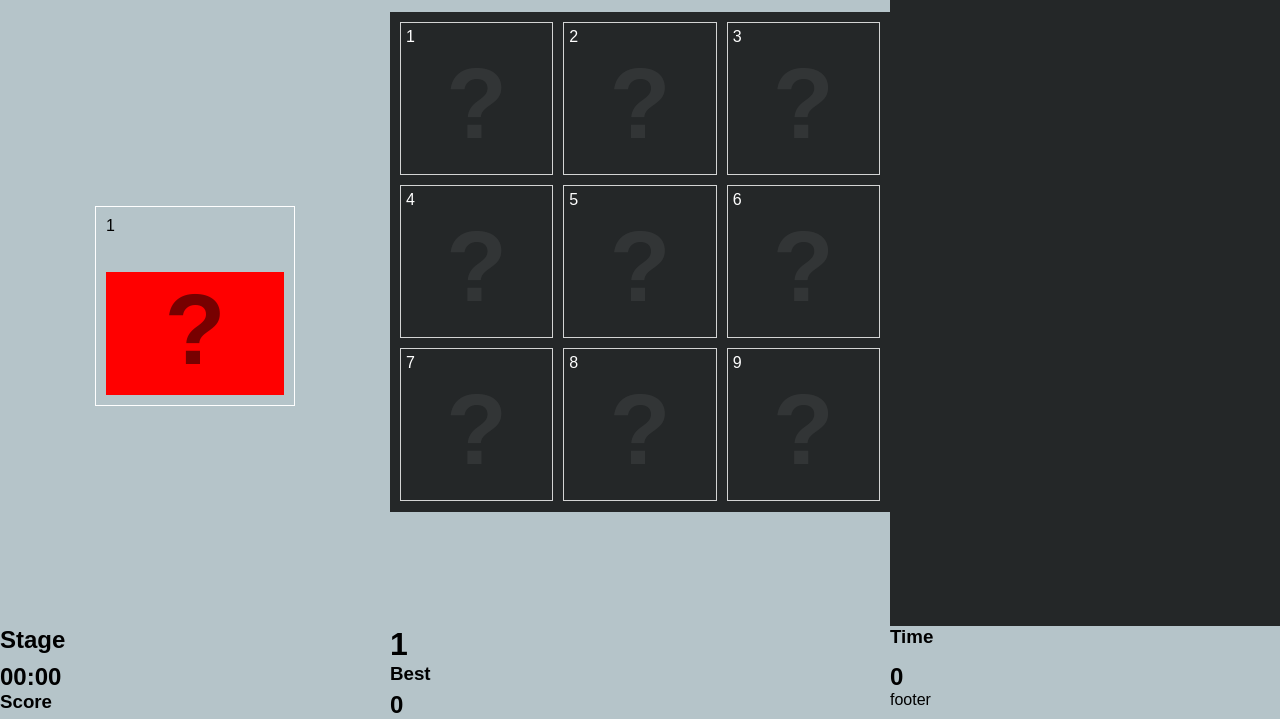
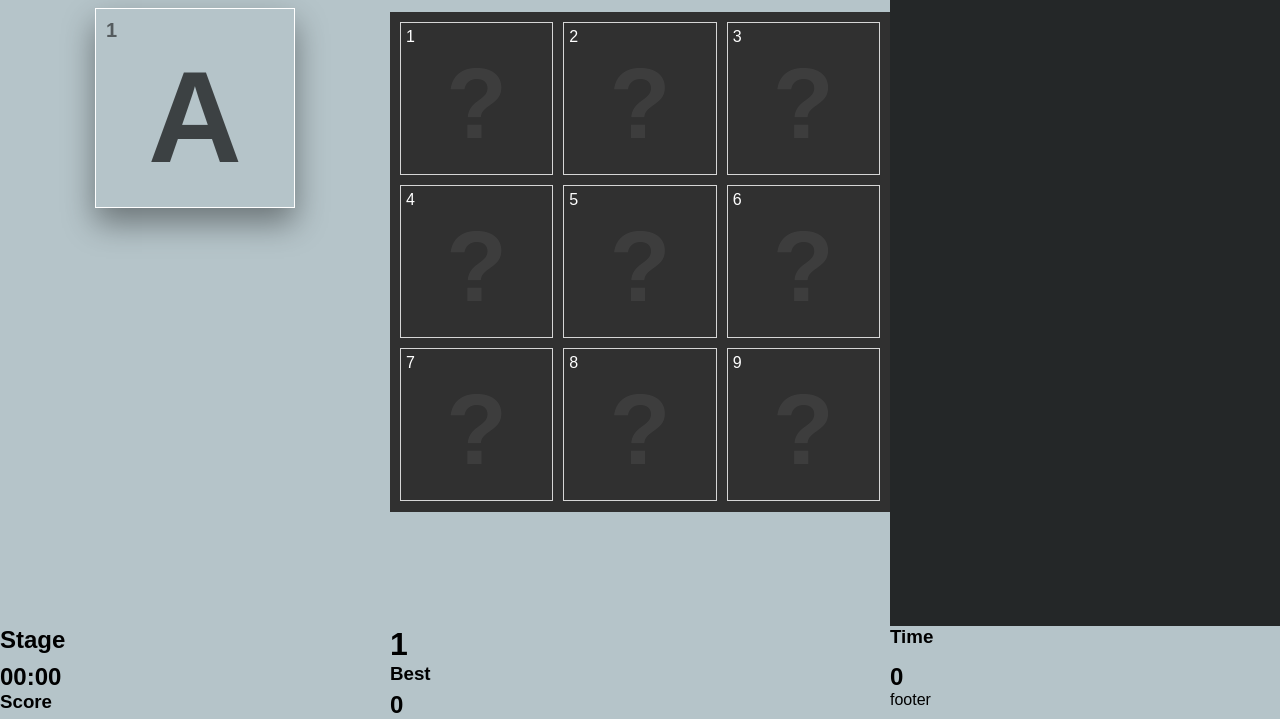
Before and after one commit to DenilsonLunna/Learnging-CSS, a plain HTML site: page index.html in a window 1280 px wide. Shown: the part 239-958 px from the top of the page. Drawn offline with Linux system fonts and the light colour scheme.

Commit message:
section terminada

```diff
--- a/index.html
+++ b/index.html
@@ -30,7 +30,10 @@
         </main>
         <section>
             <h1 class="textMain">Drawn</h1>
-            <div>1<h1>?</h1></div>
+            <div>
+                <p>1</p>
+                <h1>A</h1>
+            </div>
 
         </section>
         <aside>aside</aside>
--- a/style.css
+++ b/style.css
@@ -11,7 +11,7 @@ body{
 header{
     display: grid;
     grid-area: h;
-    background-color: #000000aa;
+    background-color: #303030;
 
 }
 header h1{
@@ -32,11 +32,10 @@ aside{
     background-color: #000000cc;
 }
 section{
-    display: grid;
+    display: flex;
+    flex-direction: column;
+    align-items: center;
     grid-area: s;
-
-
-
 }
 section h1{
     text-align: center;
@@ -45,17 +44,28 @@ section h1{
     font-size: 50px;
 }
 section div{
-    display: grid;
-    justify-self: center;
+    display: flex;
+    flex-direction: column;
+
     width: 200px;
     height: 200px;
+    margin-top: 23px;
     border: white 1px solid;
     padding: 10px;
+    box-shadow: 0px 15px 30px #00000066;
+}
+section div h1{
+   font-size: 130px;
+   margin-top: 0;
+   color:#000000aa;
+
+
 
 }
-section div h1{
-   font-size: 100px;
-   background-color: red;
+section div p{
+    font-size: 20px;
+    color: #00000088;
+    font-weight: bold;
 
 }
 .container{
@@ -69,7 +79,7 @@ section div h1{
     display: grid;
     grid-template-columns: 1fr 1fr 1fr;
     grid-template-rows: 1fr 1fr 1fr;
-    background-color: #000000cc;
+    background-color: #303030;
     gap: 10px;
     width: 500px;
     height: 500px;
```
Also changed, not shown: Design_Memory_Game.jpg (added), Memory_Game_Mobile.jpg (added).
